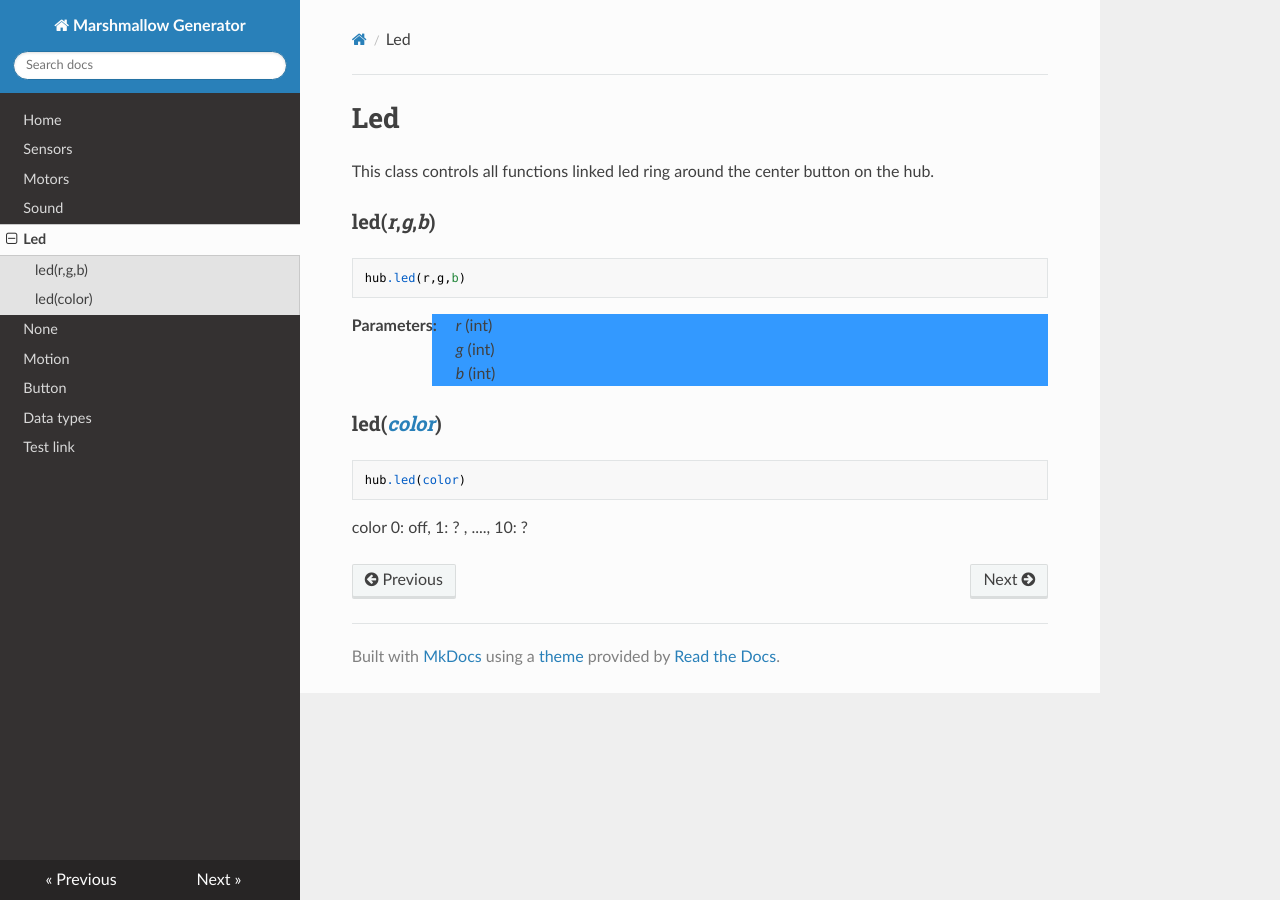
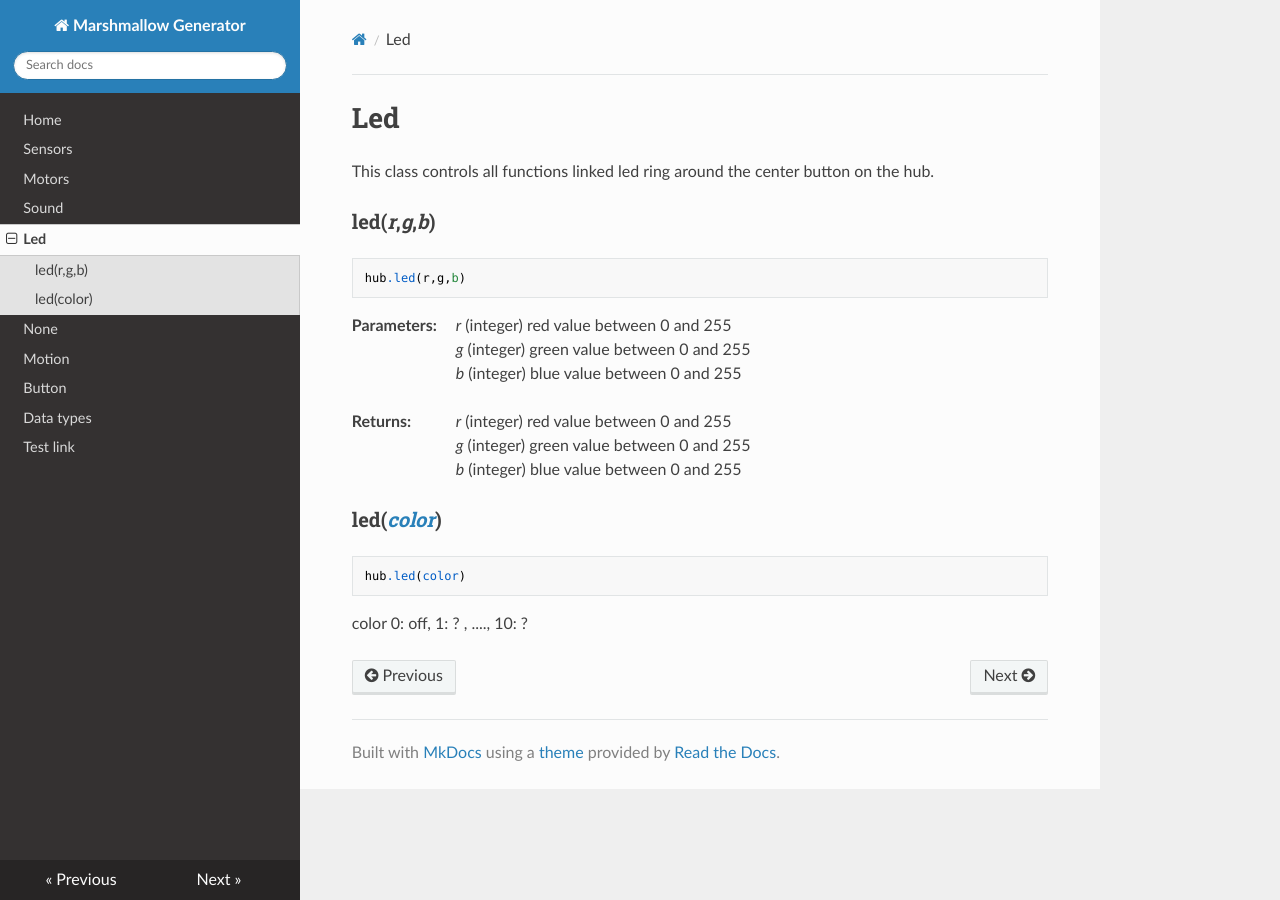
Before and after one commit to NStrijbosch/hub-module-notes, an MkDocs documentation site: the page built from docs/led.md, in a window 1280 px wide. Built offline with MkDocs 1.6.1, drawn with Linux system fonts in a browser that asks for light colours; nearby versions of some CDN libraries.

Commit message:
Update led.md

````diff
--- a/docs/led.md
+++ b/docs/led.md
@@ -1,7 +1,7 @@
 <style type='text/css'>
 a { text-decoration: none; }
 a:hover { text-decoration: underline; }
-.section ul { list-style: none !important; margin-left: 80px; margin-top:-3em; background: #3399ff ;}
+.section ul { list-style: none !important; margin-left: 80px; margin-top:-3em;}
 .section li { list-style: none !important}
 </style>
 
@@ -14,9 +14,15 @@ hub.led(r,g,b)
 ```
 __Parameters:__
 
-*  _r_ (int)
-*  _g_ (int)
-*  _b_ (int)
+*  _r_ (integer) red value between 0 and 255
+*  _g_ (integer) green value between 0 and 255
+*  _b_ (integer) blue value between 0 and 255
+
+__Returns:__
+
+*  _r_ (integer) red value between 0 and 255
+*  _g_ (integer) green value between 0 and 255
+*  _b_ (integer) blue value between 0 and 255
 
 
 ### led([_color_](data_types.md#color))
````
